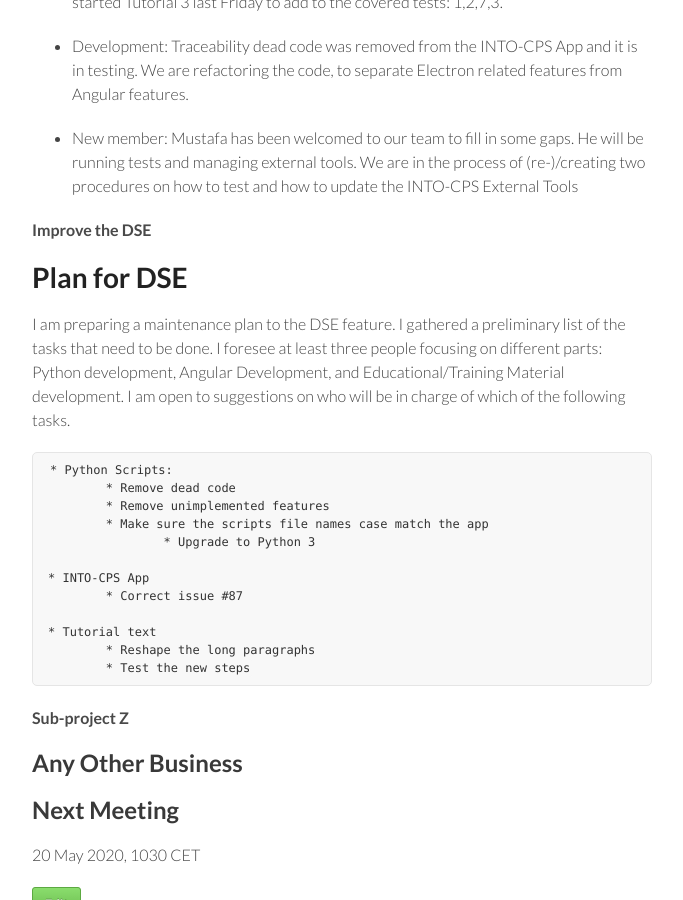
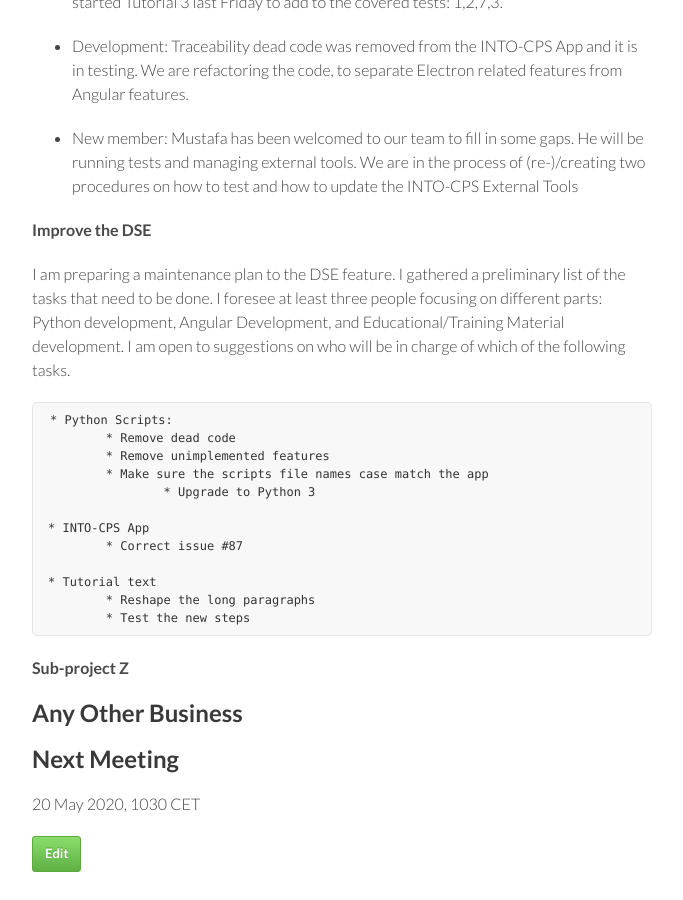
Before and after one commit to digitaltwincentre/digitaltwincentre.github.io, a Jekyll site: the page built from _biweeklies/Biweekly-17.md, in a window 1280 px wide and 900 px high, scrolled down 1262 px. Shown: the whole window, without its empty margins (418-1101 px from the left). Built offline with Jekyll 4.4.1, drawn with Linux system fonts in a browser that asks for light colours; nearby versions of some CDN libraries.

Commit message:
Update Biweekly-17.md

```diff
--- a/_biweeklies/Biweekly-17.md
+++ b/_biweeklies/Biweekly-17.md
@@ -76,8 +76,6 @@ delay paper. He has been doing good advances on that side.
 
 #### Improve the DSE
 
-# Plan for DSE
-
 I am preparing a maintenance plan to the DSE feature. I gathered a preliminary
 list of the tasks that need to be done. I foresee at least three people
 focusing on different parts: Python development, Angular Development, and
```
